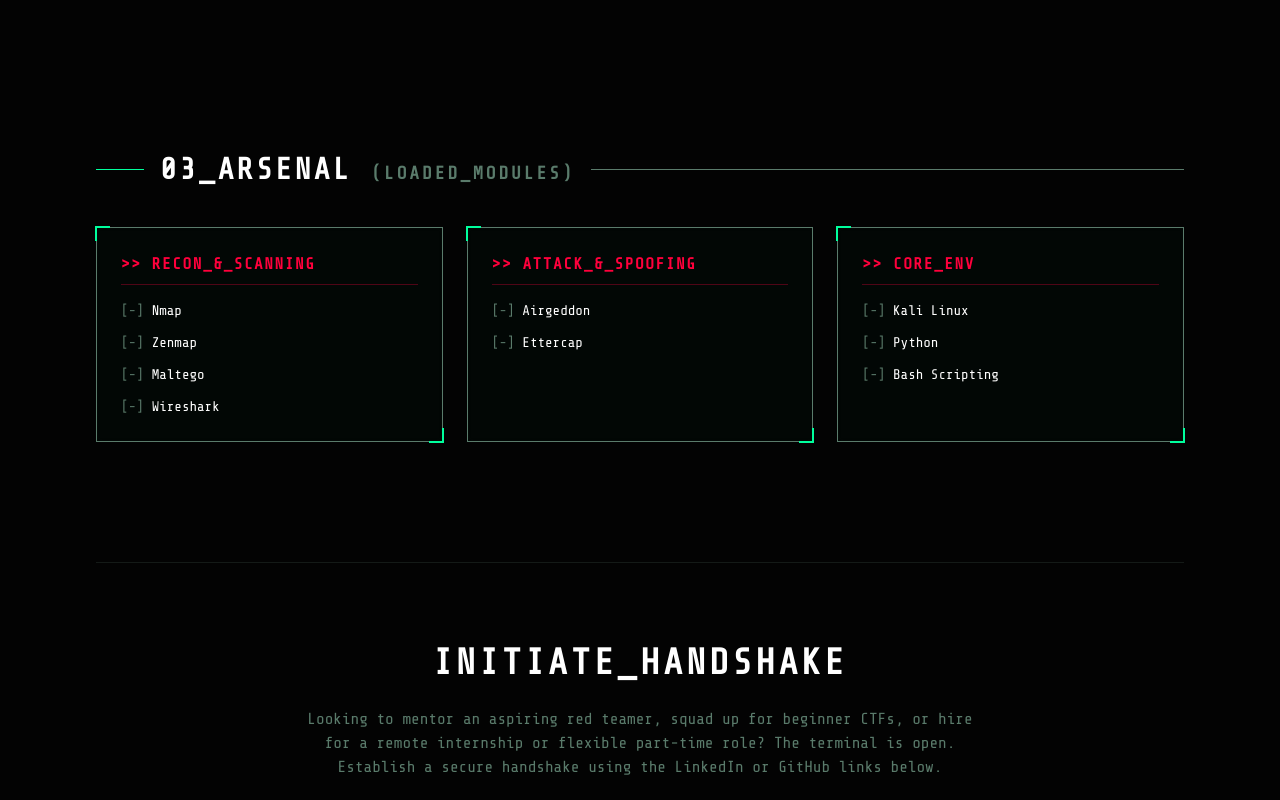
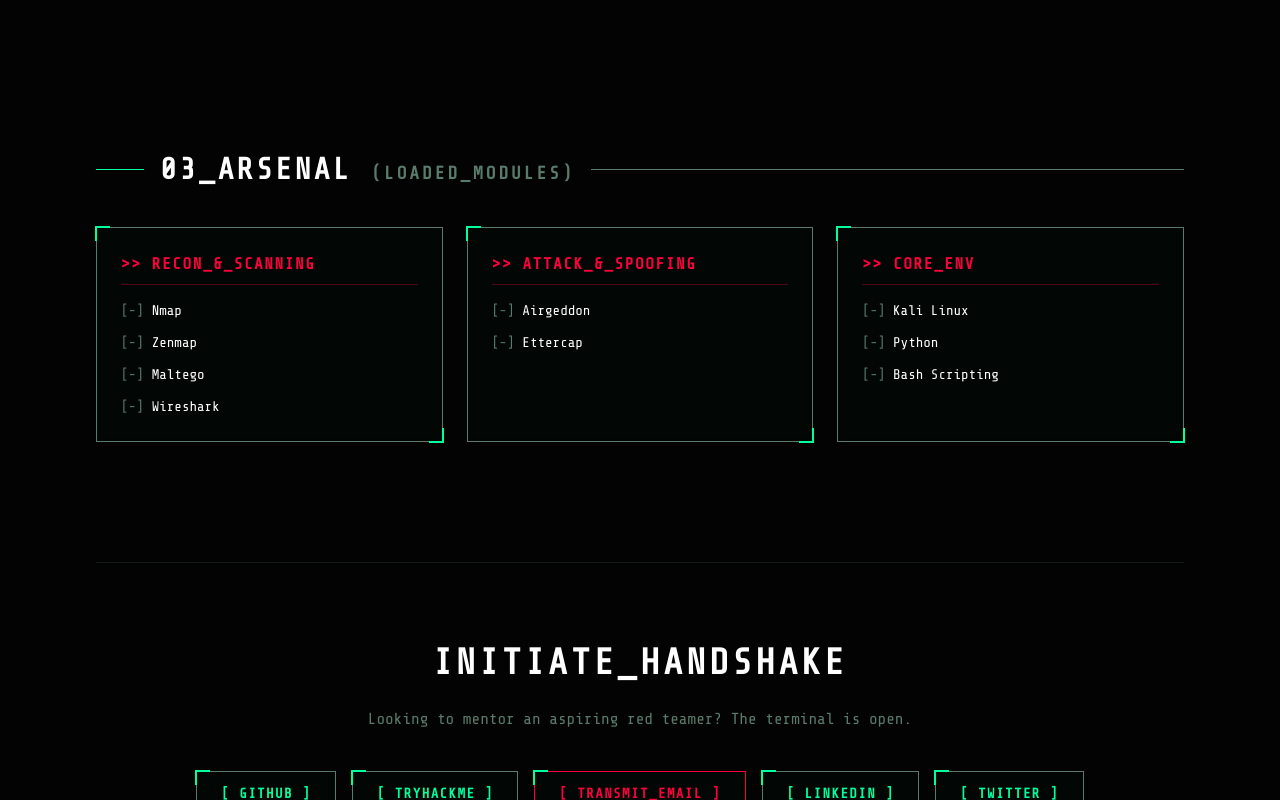
Before and after one commit to Cyb3rVigil/Portfolio, a plain HTML site: page index.html in a window 1280 px wide. Shown: the part 2000-2800 px from the top of the page. Drawn offline with nearby package versions, Linux system fonts and the light colour scheme.

Commit message:
Update index.html

```diff
--- a/index.html
+++ b/index.html
@@ -370,7 +370,7 @@
 
     <!-- Interactive Scripts -->
     <script>
-        // --- Typing Effect for Hero ---
+        // Typing Effect
         const nameText = "cyb3r.vigil";
         const titleText = "Aspiring Security Researcher";
         let i = 0, j = 0;
@@ -380,7 +380,7 @@
                 document.getElementById("hero-name").innerHTML += nameText.charAt(i);
                 i++;
                 setTimeout(typeWriter, 100);
-            } else if (j === 0) {
+            } else {
                 setTimeout(typeTitle, 500);
             }
         }
@@ -393,25 +393,21 @@
             }
         }
 
-        // Start typing after short delay
         setTimeout(typeWriter, 1000);
 
-        // --- Intersection Observer for Progress Bars ---
+        // Progress Bars
         const progressObserver = new IntersectionObserver((entries) => {
             entries.forEach(entry => {
                 if (entry.isIntersecting) {
                     const bar = entry.target;
                     bar.style.width = bar.getAttribute('data-width');
-                    progressObserver.unobserve(bar);
                 }
             });
         }, { threshold: 0.5 });
 
-        document.querySelectorAll('.progress-bar').forEach(bar => {
-            progressObserver.observe(bar);
-        });
+        document.querySelectorAll('.progress-bar').forEach(bar => progressObserver.observe(bar));
 
-        // --- Network Node Canvas Background ---
+        // Network Canvas
         const canvas = document.getElementById('network-canvas');
         const ctx = canvas.getContext('2d');
         let width, height, particles;
@@ -420,8 +416,7 @@
             width = canvas.width = window.innerWidth;
             height = canvas.height = window.innerHeight;
             particles = [];
-            const particleCount = window.innerWidth < 768 ? 40 : 80;
-
+            const particleCount = width < 768 ? 40 : 80;
             for(let i = 0; i < particleCount; i++) {
                 particles.push({
                     x: Math.random() * width,
@@ -433,41 +428,20 @@
             }
         }
 
-        let mouse = { x: null, y: null };
-        window.addEventListener('mousemove', (e) => {
-            mouse.x = e.x;
-            mouse.y = e.y;
-        });
-        window.addEventListener('mouseout', () => {
-            mouse.x = null; mouse.y = null;
-        });
-
         function animateCanvas() {
-            requestAnimationFrame(animateCanvas);
             ctx.clearRect(0, 0, width, height);
-
             ctx.fillStyle = '#00ff9d';
-            ctx.strokeStyle = 'rgba(0, 255, 157, 0.15)';
-            ctx.lineWidth = 1;
-
-            for(let i = 0; i < particles.length; i++) {
-                let p = particles[i];
-                p.x += p.vx;
-                p.y += p.vy;
-
-                // Bounce off edges
+            ctx.strokeStyle = 'rgba(0, 255, 157, 0.1)';
+            particles.forEach((p, i) => {
+                p.x += p.vx; p.y += p.vy;
                 if(p.x < 0 || p.x > width) p.vx *= -1;
                 if(p.y < 0 || p.y > height) p.vy *= -1;
-
                 ctx.beginPath();
                 ctx.arc(p.x, p.y, p.radius, 0, Math.PI * 2);
                 ctx.fill();
-
-                // Connect particles
                 for(let j = i + 1; j < particles.length; j++) {
                     let p2 = particles[j];
-                    let dist = Math.sqrt(Math.pow(p.x - p2.x, 2) + Math.pow(p.y - p2.y, 2));
-
+                    let dist = Math.hypot(p.x - p2.x, p.y - p2.y);
                     if(dist < 120) {
                         ctx.beginPath();
                         ctx.moveTo(p.x, p.y);
@@ -475,51 +449,31 @@
                         ctx.stroke();
                     }
                 }
-
-                // Connect to mouse
-                if (mouse.x != null) {
-                    let distMouse = Math.sqrt(Math.pow(p.x - mouse.x, 2) + Math.pow(p.y - mouse.y, 2));
-                    if(distMouse < 150) {
-                        ctx.beginPath();
-                        ctx.strokeStyle = 'rgba(0, 255, 157, 0.4)';
-                        ctx.moveTo(p.x, p.y);
-                        ctx.lineTo(mouse.x, mouse.y);
-                        ctx.stroke();
-                        ctx.strokeStyle = 'rgba(0, 255, 157, 0.15)'; // reset
-                    }
-                }
-            }
+            });
+            requestAnimationFrame(animateCanvas);
         }
 
         window.addEventListener('resize', initCanvas);
         initCanvas();
         animateCanvas();
-        (function() {
-    const messages = [
-            "Looking to mentor an aspiring red teamer, squad up for beginner CTFs, or hire for a remote internship or flexible part-time role? The terminal is open. Establish a secure handshake using the LinkedIn or GitHub links below.",
-            "Ready to collaborate on cybersecurity projects or discuss red teaming strategies? Reach out through the channels below and let's start a secure session.",
-            "Interested in recruitment or technical mentorship? I'm currently seeking internships and part-time opportunities. My communication ports are open.",
-            "From CTF challenges to real-world security audits, I am eager to learn and contribute. Connect with me on GitHub or LinkedIn to initiate communication.",
-            "System Status: Online. Awaiting handshake. If you have opportunities for an aspiring security professional, please use the encrypted links below to transmit your message."
+
+        // Mobile Menu Toggle
+        function toggleMenu() {
+            const menu = document.getElementById("mobileMenu");
+            menu.classList.toggle("hidden");
+        }
+
+        // Rotating Text Logic
+        const messages = [
+            "Looking to mentor an aspiring red teamer? The terminal is open.",
+            "Ready to collaborate on cybersecurity projects? Reach out below.",
+            "Seeking internships and part-time opportunities. Ports open.",
+            "System Status: Online. Awaiting handshake."
         ];
-
-    const textElement = document.getElementById('rotating-contact-text');
-
-    let currentIndex = parseInt(localStorage.getItem('contactMsgIndex')) || 0;
-
-    if (currentIndex >= messages.length) {
-        currentIndex = 0;
-    }
-
-    textElement.textContent = messages[currentIndex];
-
-    const nextIndex = (currentIndex + 1) % messages.length;
-    localStorage.setItem('contactMsgIndex', nextIndex);
-})();
-        function toggleMenu() {
-    document.getElementById("mobileMenu").classList.toggle("hidden");
-}
-
+        const textElement = document.getElementById('rotating-contact-text');
+        let msgIndex = parseInt(localStorage.getItem('contactMsgIndex')) || 0;
+        textElement.textContent = messages[msgIndex % messages.length];
+        localStorage.setItem('contactMsgIndex', (msgIndex + 1) % messages.length);
     </script>
 </body>
 </html>
```
